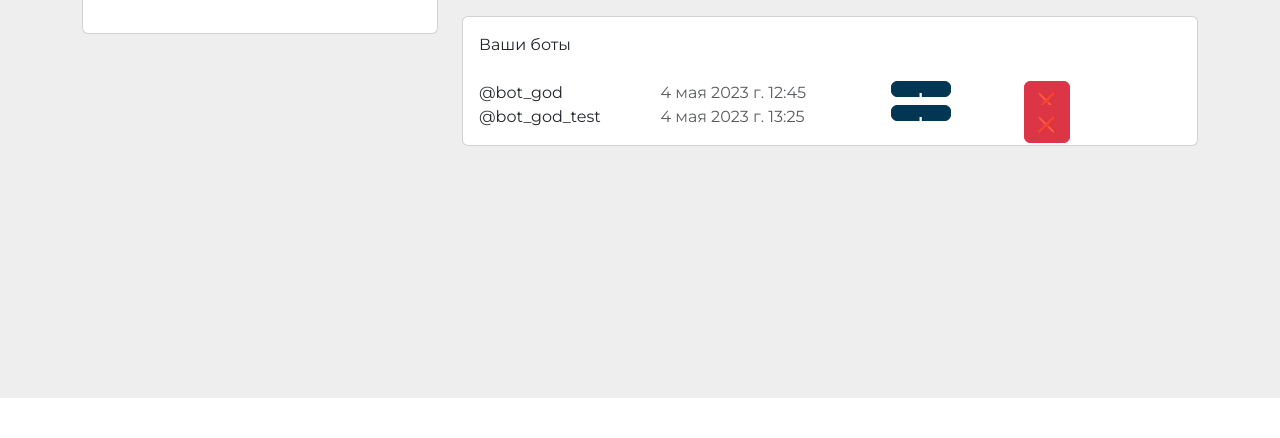
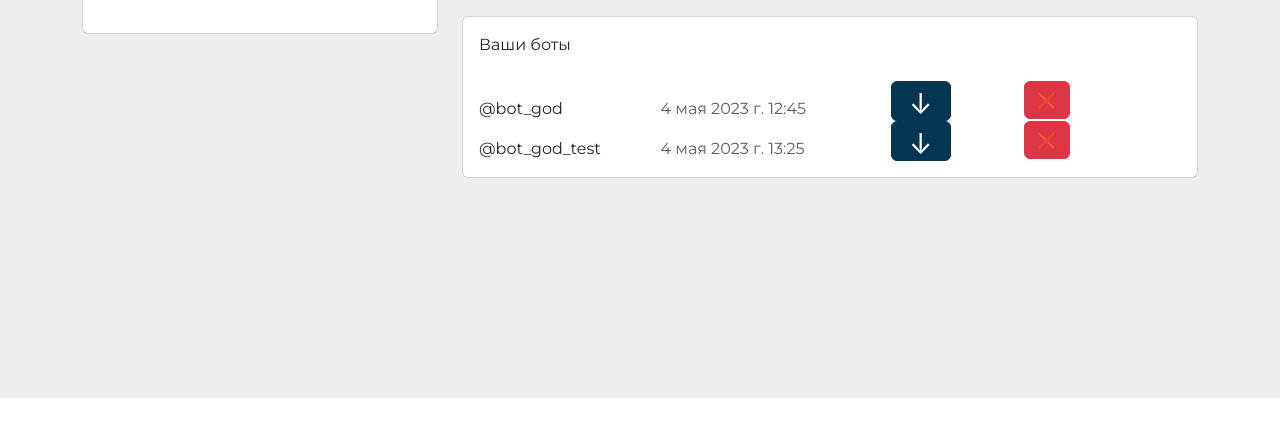
Before and after one commit to setta1a/bot_god, a Django app: page /profile/ in a window 1280 px wide. Shown: the part 242-680 px from the top of the page. Run offline with Django 4.2, Linux system fonts and the light colour scheme; a user stored in the database is signed in; data comes from the database, SQL or seed files in the repository.

Commit message:
add icons

```diff
--- a/first/templates/profile.html
+++ b/first/templates/profile.html
@@ -43,10 +43,10 @@
                               <p class="text-muted mb-0 col-3" style="margin: auto 0;">
                                 {{ bot.created_at }}
                               </p>
-                              <a class="btn btn-primary fs-3 p-0 col-1 offset-1" style="height: 2vh;" href="/download_bot/?preset={{bot.bot_name}}&os={{ bot.os }}">
+                              <a class="btn btn-primary fs-3 p-0 col-1 offset-1" style="height: 5vh;" href="/download_bot/?preset={{bot.bot_name}}&os={{ bot.os }}">
                                 &#8595;
                               </a>
-                          <form action="" method="post" style="display: inline; height: 2vh;" class="col-1 offset-1">
+                          <form action="" method="post" style="display: inline; height: 5vh;" class="col-1 offset-1">
                               {% csrf_token %}
                               <input type="submit" name="delete_bot {{ bot.id }}" class="btn btn-danger" value="&#10060;">
                           </form>
```
